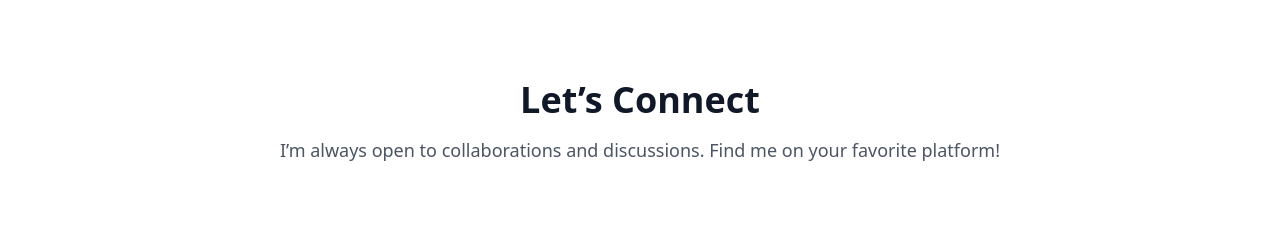
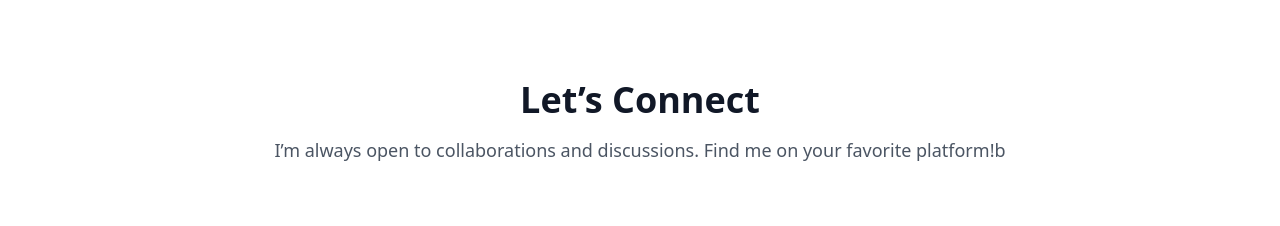
Before and after one commit to mingxee/info, a React (Vite) app: page / in a window 1280 px wide. Shown: the part 880-1106 px from the top of the page. Built offline with nearby package versions, Linux system fonts and the light colour scheme.

Commit message:
Update SocialMedia.tsx

```diff
--- a/src/components/SocialMedia.tsx
+++ b/src/components/SocialMedia.tsx
@@ -32,7 +32,7 @@ export default function SocialMedia() {
             Let’s Connect
           </h2>
           <p className="text-lg text-gray-600 dark:text-gray-300 mt-4">
-            I’m always open to collaborations and discussions. Find me on your favorite platform!
+            I’m always open to collaborations and discussions. Find me on your favorite platform!b
           </p>
         </div>
 
```
